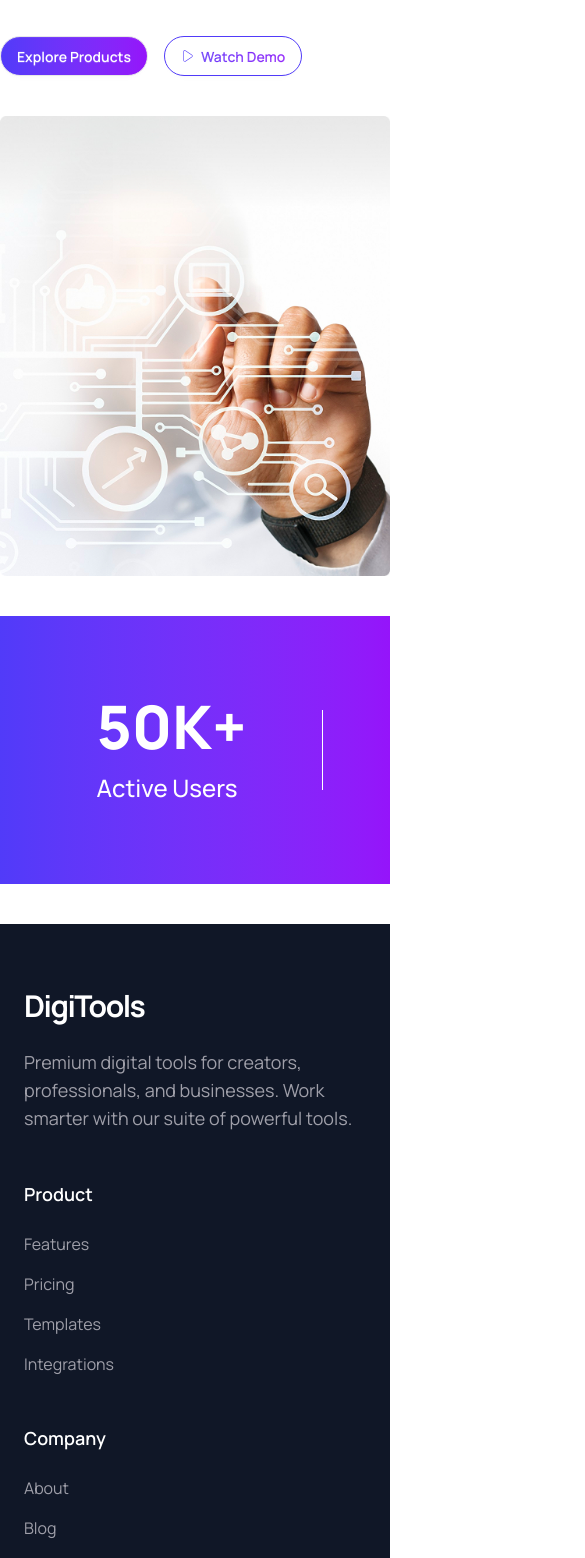
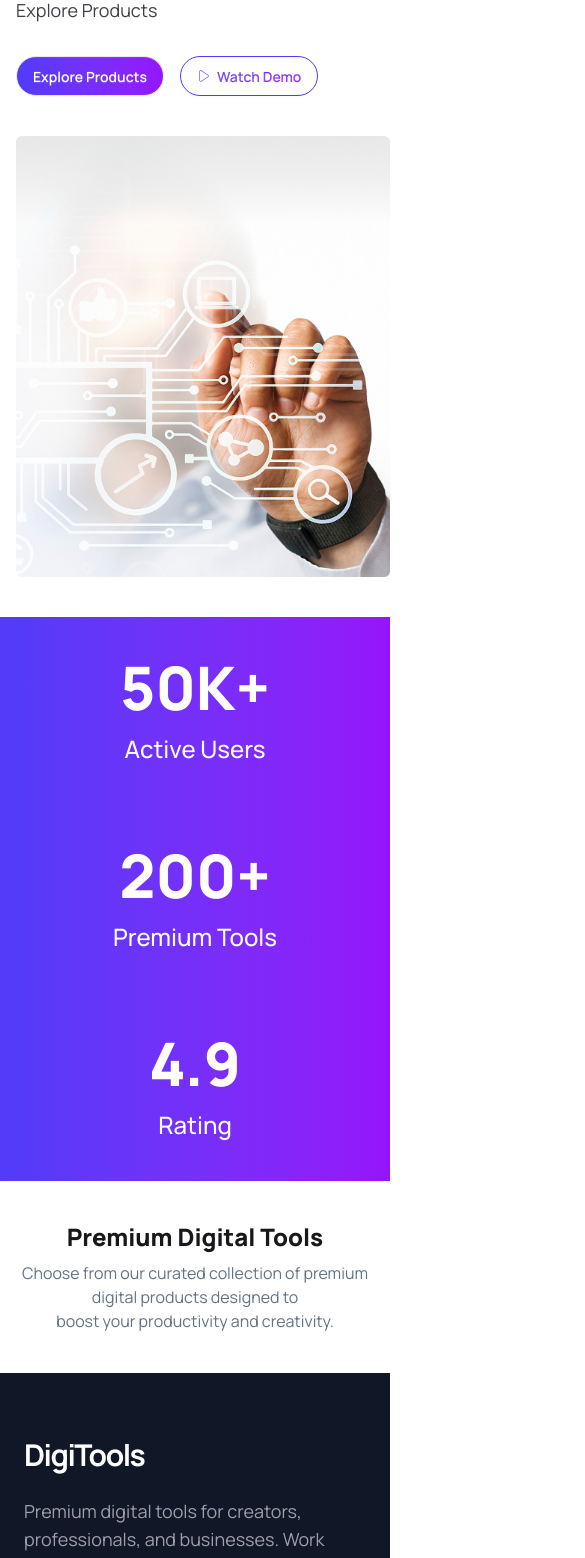
Before and after one commit to Tofazzal-13/Assignment_06, a React (Vite) app: page / in a window 390 px wide. Shown: the part 330-1888 px from the top of the page, 585 px wide, since content can reach past the window. Built offline with nearby package versions, Linux system fonts and the light colour scheme.

Commit message:
responsive correction

```diff
--- a/src/App.jsx
+++ b/src/App.jsx
@@ -4,6 +4,7 @@ import Banner from './Components/Banner/Banner'
 import Count from './Components/Count/Count'
 import Footer from './Components/Footer/Footer'
 import Navbar from './Components/Navbar/Navbar'
+import Primium from './Components/PrimiumTools/Primium'
 
 function App() {
 
@@ -13,6 +14,7 @@ function App() {
      <Navbar></Navbar>
      <Banner></Banner>
      <Count></Count>
+     <Primium></Primium>
      <Footer></Footer>
     </>
   )
--- a/src/Components/Banner/Banner.jsx
+++ b/src/Components/Banner/Banner.jsx
@@ -5,7 +5,7 @@ import { CiPlay1 } from "react-icons/ci";
 const Banner = () => {
     return (
         <div>
-            <div className=" min-h-162.5 flex items-center overflow-hidden">
+            <div className=" min-h-162.5 flex items-center overflow-hidden my-5 pl-4 md:p-0">
                 <div className=" mx-auto grid grid-cols-1 lg:grid-cols-2 gap-10 items-center  z-10">
                     {/* Left Content */}
                     <div className="space-y-4">
@@ -42,7 +42,7 @@ const Banner = () => {
                     {/* Right Image */}
                     <div className="relative flex justify-center lg:justify-end">
                         <div className="relative">
-                            <img src="/src/assets/banner.png" alt="" />
+                            <img src="/public/banner.png" alt="" />
                         </div>
                     </div>
                 </div>
--- a/src/Components/Count/Count.jsx
+++ b/src/Components/Count/Count.jsx
@@ -4,30 +4,33 @@ const Count = () => {
     return (
         <div className='bg-linear-to-r from-[#513BF9] to-[#9514FA]'>
             <div className='container mx-auto m-10'>
-                {/* count all card */}
-                <div className="flex justify-between items-center w-10/12 mx-auto">
+
+                <div className="flex flex-col md:flex-row justify-between items-center w-10/12 mx-auto text-center">
 
                     {/* card-1 */}
-                    <div className="p-16 space-y-4">
-                        <h1 className='text-[#FFFFFF] text-6xl font-extrabold'>50K+</h1>
+                    <div className="p-10 space-y-4">
+                        <h1 className='text-white text-6xl font-extrabold'>50K+</h1>
                         <p className='text-2xl text-white font-medium'>Active Users</p>
                     </div>
 
-                    <div className="h-20 border-r border-white mx-3"></div>
+                    {/* divider */}
+                    <div className="hidden md:block h-20 border-r border-white mx-3"></div>
 
                     {/* card-2 */}
-                    <div className="p-16 space-y-4">
-                        <h1 className='text-[#FFFFFF] text-6xl font-extrabold'>200+</h1>
+                    <div className="p-10 space-y-4">
+                        <h1 className='text-white text-6xl font-extrabold'>200+</h1>
                         <p className='text-2xl text-white font-medium'>Premium Tools</p>
                     </div>
 
-                    <div className="h-20 border-r border-white mx-3"></div>
+                    {/* divider */}
+                    <div className="hidden md:block h-20 border-r border-white mx-3"></div>
 
                     {/* card-3 */}
-                    <div className="p-16 space-y-4 text-center">
-                        <h1 className='text-[#FFFFFF] text-6xl font-extrabold'>4.9</h1>
+                    <div className="p-10 space-y-4">
+                        <h1 className='text-white text-6xl font-extrabold'>4.9</h1>
                         <p className='text-2xl text-white font-medium'>Rating</p>
                     </div>
+
                 </div>
             </div>
         </div>
--- /dev/null
+++ b/src/Components/PrimiumTools/Primium.jsx
@@ -0,0 +1,15 @@
+import React from 'react';
+
+const Primium = () => {
+    return (
+        <div className='container mx-auto text-center md: my-10'>
+            <div className='space-y-2'>
+                <h2 className='text-2xl md:text-5xl font-extrabold'>Premium Digital Tools</h2>
+                <p className='text-[#627382]'>Choose from our curated collection of premium digital products designed to <br />
+                <span>boost your productivity and creativity.</span> </p>
+            </div>
+        </div>
+    );
+};
+
+export default Primium;
```
Also changed, not shown: public/banner.png (renamed from src/assets/banner.png).
